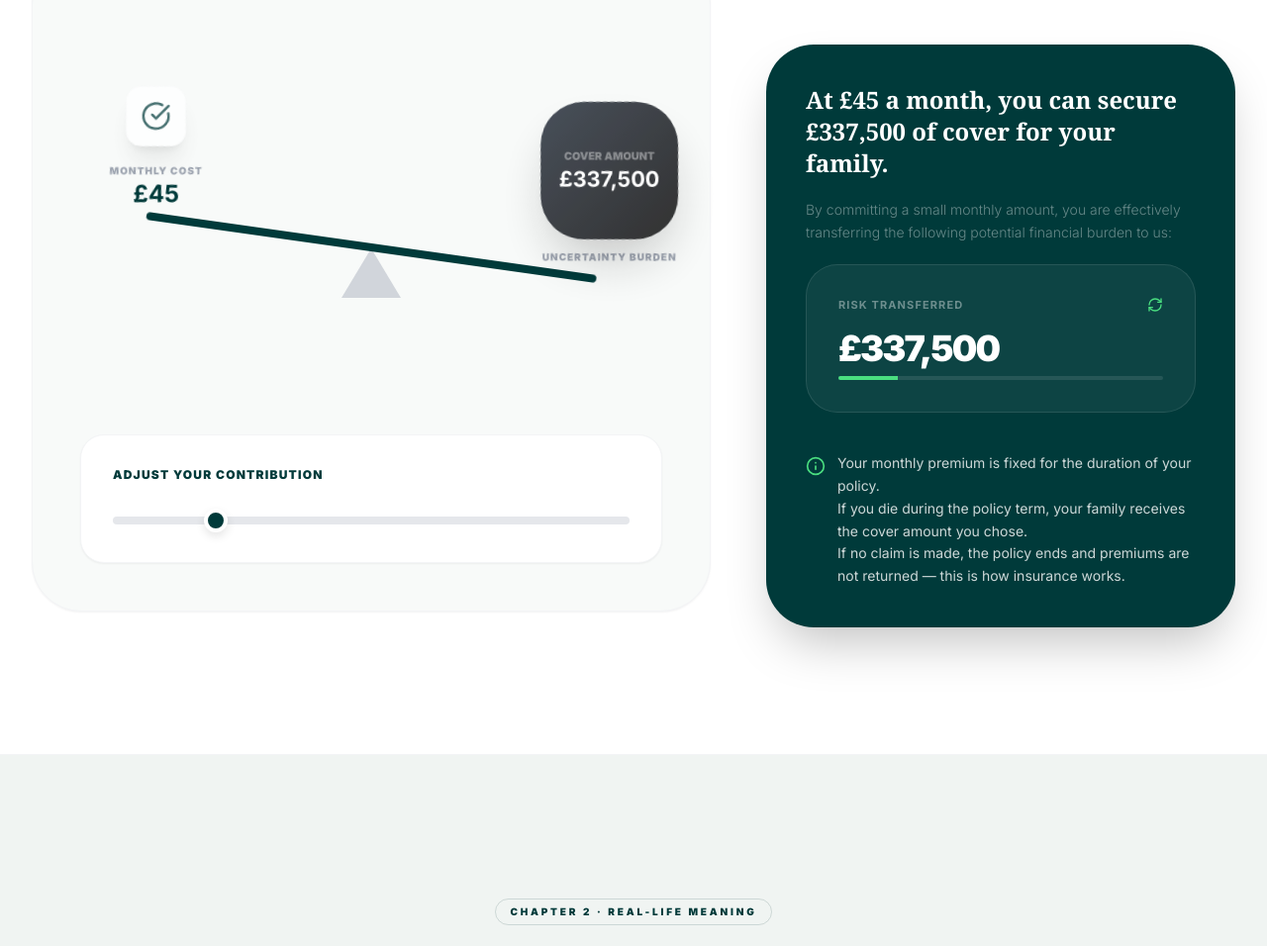
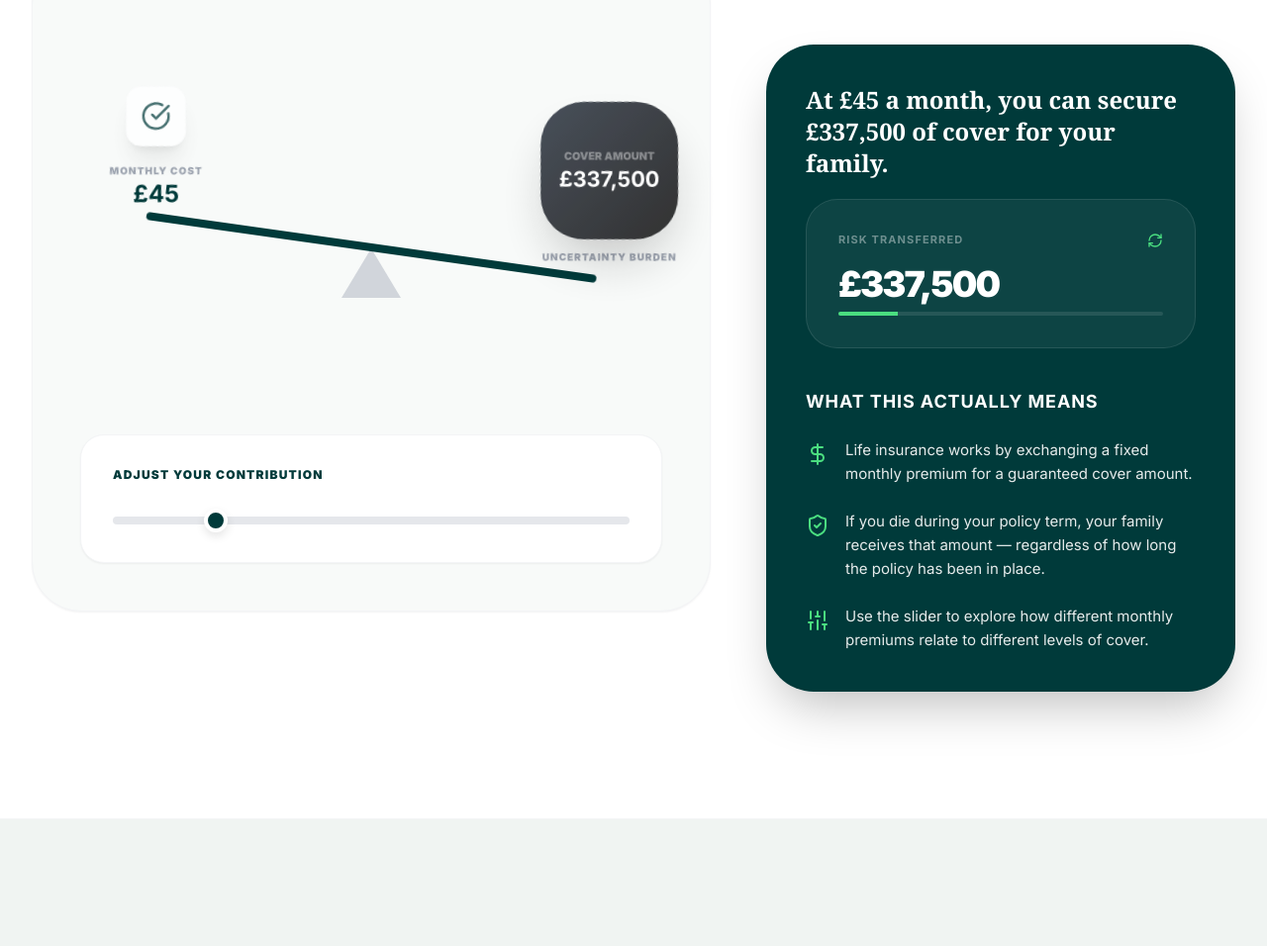
Before and after one commit to baeeeyz-lang/life-resilience-simulator, a plain HTML site: page index.html in a window 1280 px wide. Shown: the part 2279-3235 px from the top of the page at 99% size. Drawn offline with nearby package versions, Linux system fonts and the light colour scheme; grey boxes are pictures that could not be loaded.

Commit message:
Update index.html

```diff
--- a/index.html
+++ b/index.html
@@ -148,6 +148,24 @@
             justify-content: center;
             min-width: 24px;
             min-height: 24px;
+        }
+
+        /* 新增：优化说明文本的字体样式 */
+        .explanation-text {
+            font-size: 15px !important;
+            font-weight: 400 !important;
+            line-height: 1.6 !important;
+            color: rgba(255, 255, 255, 0.9) !important;
+        }
+
+        /* 新增：总标题样式 */
+        .what-it-means-title {
+            font-size: 18px;
+            font-weight: 700;
+            color: white;
+            margin-bottom: 1.5rem;
+            text-transform: uppercase;
+            letter-spacing: 0.05em;
         }
     </style>
 </head>
@@ -315,9 +333,7 @@
                             <h3 id="resilience-title" class="text-2xl font-bold font-serif">
                                 At £45 a month, you can secure £337,500 of cover for your family.
                             </h3>
-                            <p class="text-white/40 text-sm font-light leading-relaxed">
-                                By committing a small monthly amount, you are effectively transferring the following potential financial burden to us:
-                            </p>
+                            <!-- 删除了原来的那段文本 -->
                             <div class="p-7 md:p-8 bg-white/5 rounded-[2rem] border border-white/10">
                                 <div class="flex justify-between items-center mb-4">
                                     <span class="text-[11px] uppercase font-bold text-white/40 tracking-widest">Risk transferred</span>
@@ -331,13 +347,31 @@
                         </div>
 
                         <!-- 修改说明文本区域 -->
-                        <div class="space-y-4">
-                            <div class="flex items-start gap-3 text-white/80">
-                                <i data-lucide="info" class="w-5 h-5 text-green-400 mt-1 flex-shrink-0"></i>
-                                <div class="text-sm leading-relaxed">
-                                    Your monthly premium is fixed for the duration of your policy.<br>
-                                    If you die during the policy term, your family receives the cover amount you chose.<br>
-                                    If no claim is made, the policy ends and premiums are not returned — this is how insurance works.
+                        <div class="space-y-6">
+                            <!-- 新增总标题 -->
+                            <h4 class="what-it-means-title">What this actually means</h4>
+
+                            <!-- 第一段：固定月保费 -->
+                            <div class="flex items-start gap-4">
+                                <i data-lucide="dollar-sign" class="w-6 h-6 text-green-400 mt-1 flex-shrink-0"></i>
+                                <div class="explanation-text">
+                                    Life insurance works by exchanging a fixed monthly premium for a guaranteed cover amount.
+                                </div>
+                            </div>
+
+                            <!-- 第二段：赔付说明 -->
+                            <div class="flex items-start gap-4">
+                                <i data-lucide="shield-check" class="w-6 h-6 text-green-400 mt-1 flex-shrink-0"></i>
+                                <div class="explanation-text">
+                                    If you die during your policy term, your family receives that amount — regardless of how long the policy has been in place.
+                                </div>
+                            </div>
+
+                            <!-- 第三段：滑块说明 -->
+                            <div class="flex items-start gap-4">
+                                <i data-lucide="sliders" class="w-6 h-6 text-green-400 mt-1 flex-shrink-0"></i>
+                                <div class="explanation-text">
+                                    Use the slider to explore how different monthly premiums relate to different levels of cover.
                                 </div>
                             </div>
                         </div>
```
